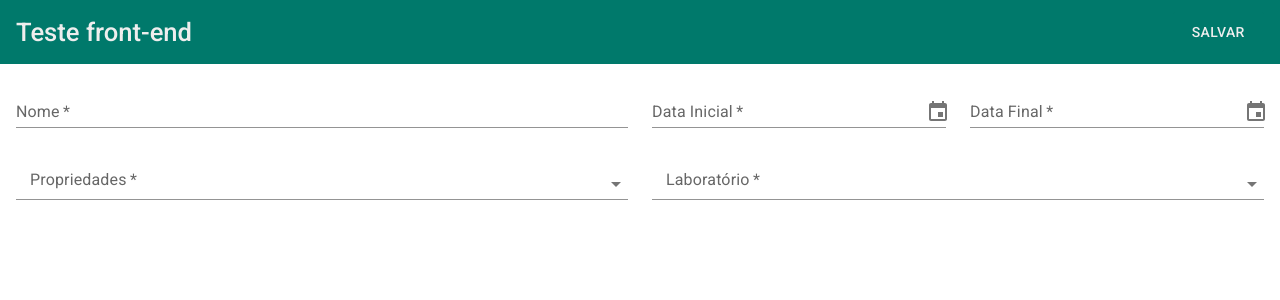
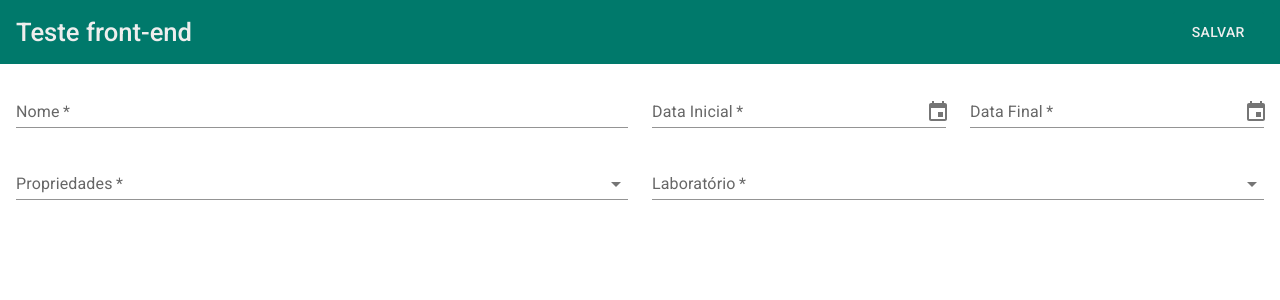
Before and after one commit to luispolippo/Teste-Front-End, a React (Vite) app: page / in a window 1280 px wide. Shown: the top 300 px of the page. Built offline with nearby package versions, Linux system fonts and the light colour scheme.

Commit message:
feat: Altera Select para TextField
Altera o componente Select do Material UI para o componente TextFiled com a proprieade "select"

```diff
--- a/src/components/SelectInput.tsx
+++ b/src/components/SelectInput.tsx
@@ -1,23 +1,36 @@
-import InputLabel from '@mui/material/InputLabel';
-import FormControl from '@mui/material/FormControl';
+import React from 'react';
 import MenuItem from '@mui/material/MenuItem';
-import Select from '@mui/material/Select';
-import React from 'react';
+import TextField from '@mui/material/TextField';
+import { PropertiesSelect } from '../data/dataMock';
 
 type SelectInputProps = {
   label: string
+  data: PropertiesSelect[] | string[]
 };
 
 function SelectInput(props: SelectInputProps) {
-  const { label } = props;
+  const { label, data } = props;
   return (
-    <FormControl fullWidth required>
-      <InputLabel>{label}</InputLabel>
-      <Select label="Propriedades" variant="standard">
-        <MenuItem value={10}>Ten</MenuItem>
-        <MenuItem value={20}>Twenty</MenuItem>
-      </Select>
-    </FormControl>
+    <TextField
+      select
+      label={label}
+      variant="standard"
+      fullWidth
+      required
+    >
+      {
+        data.map((value) => {
+          if (typeof value === 'string') {
+            return <MenuItem key={value} value={value}>{value}</MenuItem>;
+          }
+          return (
+            <MenuItem key={value.cnpj} value={value.property}>
+              {value.property}
+            </MenuItem>
+          );
+        })
+      }
+    </TextField>
   );
 }
 
```
